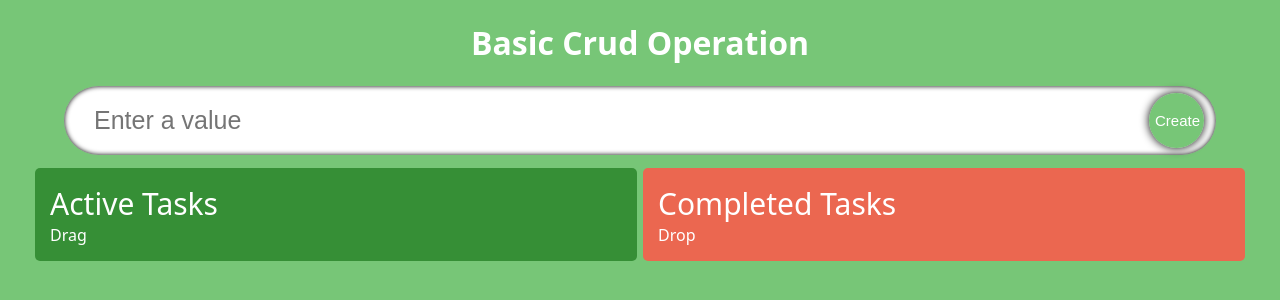
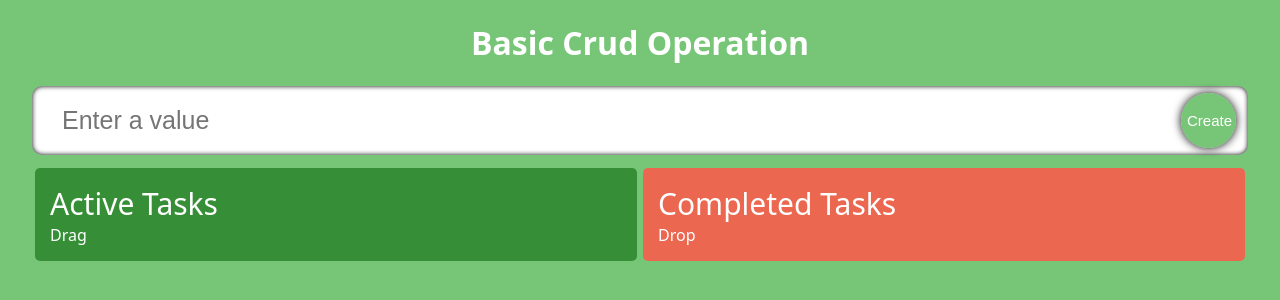
Before and after one commit to Isaac-miles/ReactTs, a React (Create React App) app: page / in a window 1280 px wide. Shown: the top 300 px of the page. Built offline with nearby package versions, Linux system fonts and the light colour scheme.

Commit message:
react testing

```diff
--- a/src/component/styles.css
+++ b/src/component/styles.css
@@ -57,14 +57,14 @@
 }
 .input {
     display: flex;
-    width:90%;
+    width:95%;
     position: relative;
     align-items: center;
 }
 
 .input_box{
     width: 100%;
-    border-radius: 50px;
+    border-radius: 10px;
     padding: 20px 30px;
     font-size: 25px;
     border:none;
```
Also changed, not shown: 1 other file (tests, documents, lock files or other folders).
